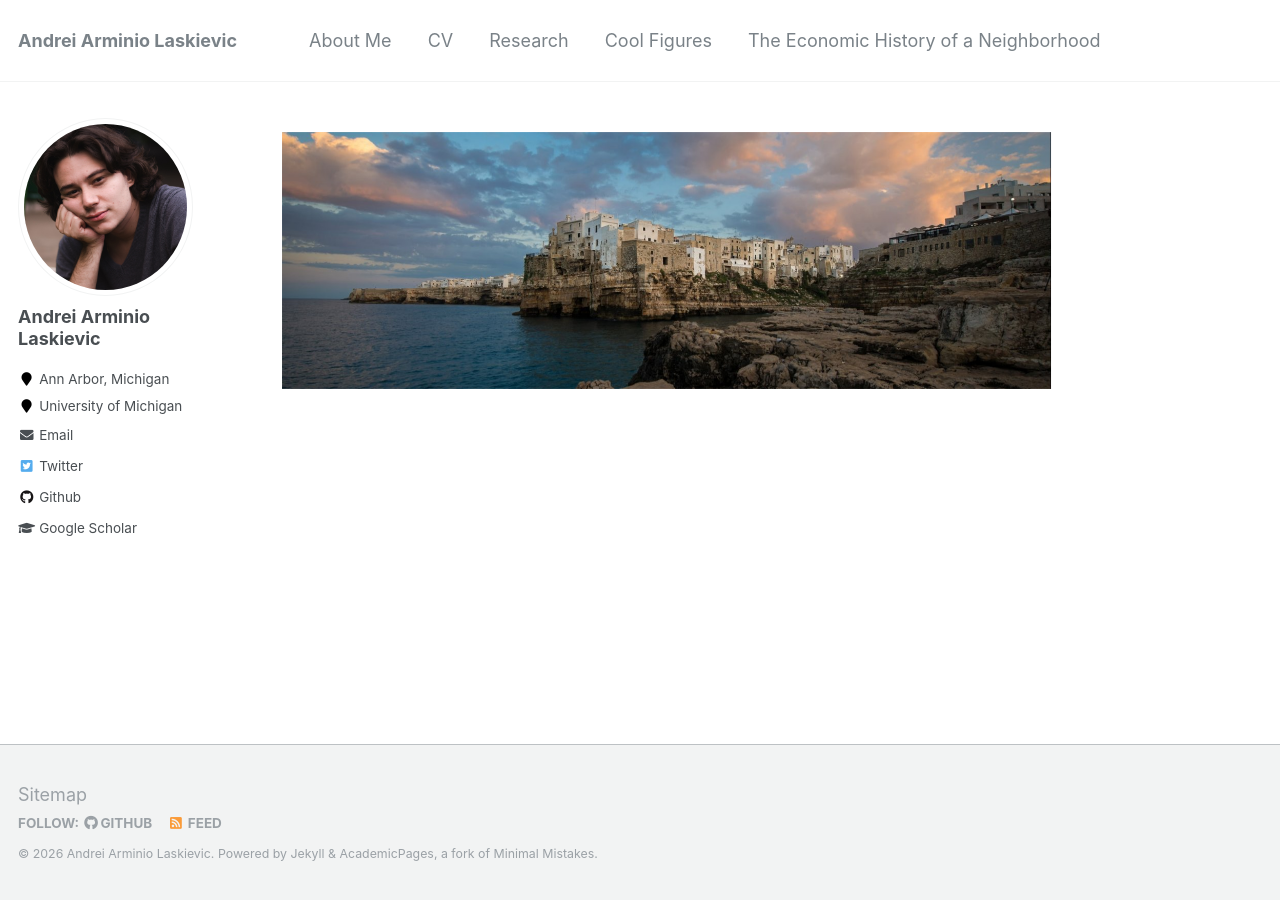
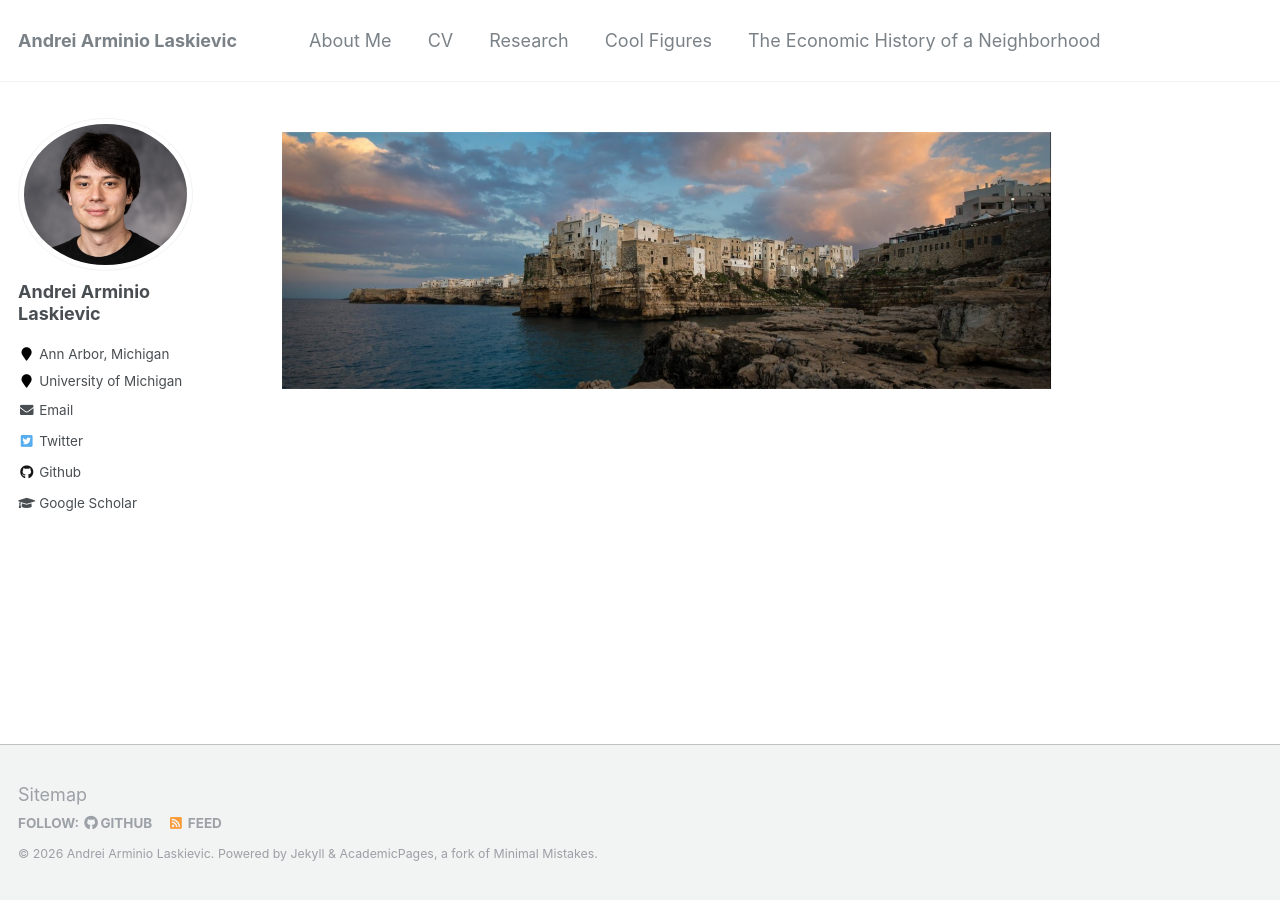
Before and after one commit to alaskievic/alaskievic.github.io, a Jekyll site: the page built from _pages/about.md, in a window 1280 px wide. Built offline with Jekyll 4.4.1, drawn with Linux system fonts in a browser that asks for light colours.

Commit message:
adding photo

```diff
--- a/_config.yml
+++ b/_config.yml
@@ -81,7 +81,7 @@ analytics:
 # Site Author
 author:
   name             : "Andrei Arminio Laskievic"
-  avatar           : "avatar_andrei_jpeg.jpg"
+  avatar           : "headshot_comp.jpg"
   bio              : ""
   location         : "Ann Arbor, Michigan"
   employer         : "University of Michigan"
```
Also changed, not shown: images/headshot_comp.jpg (added), 2 other files.
